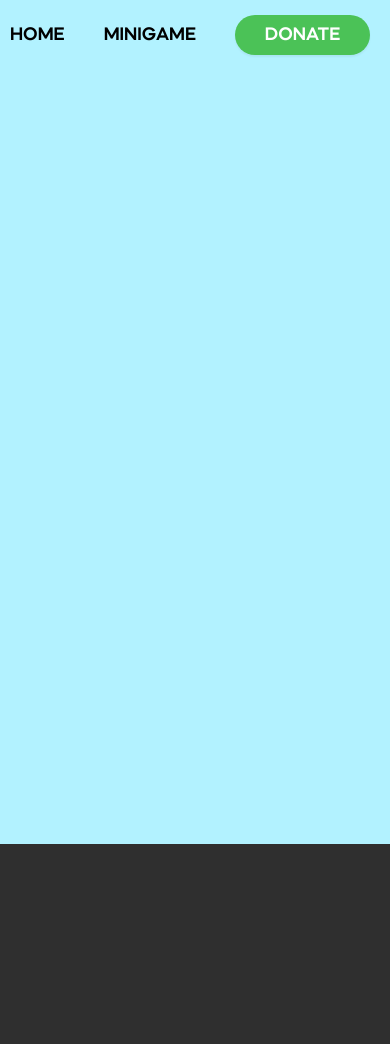
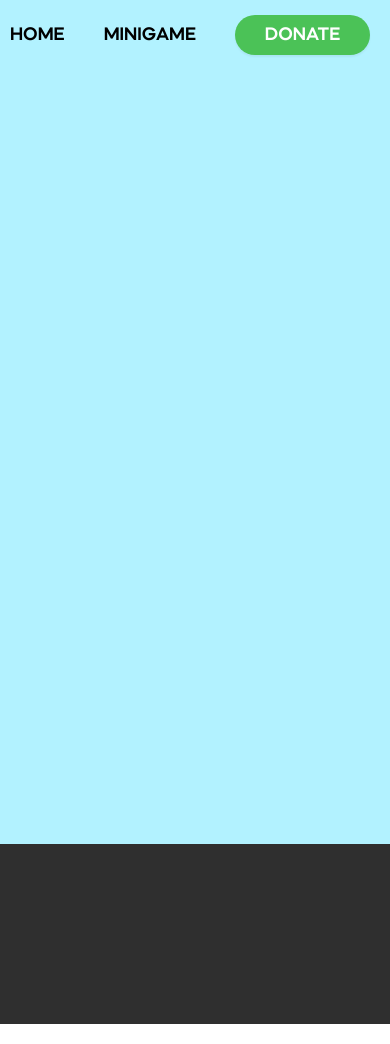
Before and after one commit to vrevolverrr/service-learning, a Next.js app: page /minigame in a window 390 px wide. Built offline with nearby package versions, Linux system fonts and the light colour scheme.

Commit message:
:sparkles: added responsiveness for all devices

```diff
--- a/styles/Home.module.css
+++ b/styles/Home.module.css
@@ -38,7 +38,7 @@
 .hero_text_container {
     width: 78%;
     position: absolute;
-    top: 35vh;
+    top: calc(4vw + 28vh);
     display: flex;
     flex-wrap: wrap;
     justify-content: space-around;
--- a/styles/footer.module.css
+++ b/styles/footer.module.css
@@ -1,5 +1,5 @@
 .footer {
     width: 100%;
-    height: 200px;
+    height: 180px;
     background-color: #2F2F2F;
 }
```
